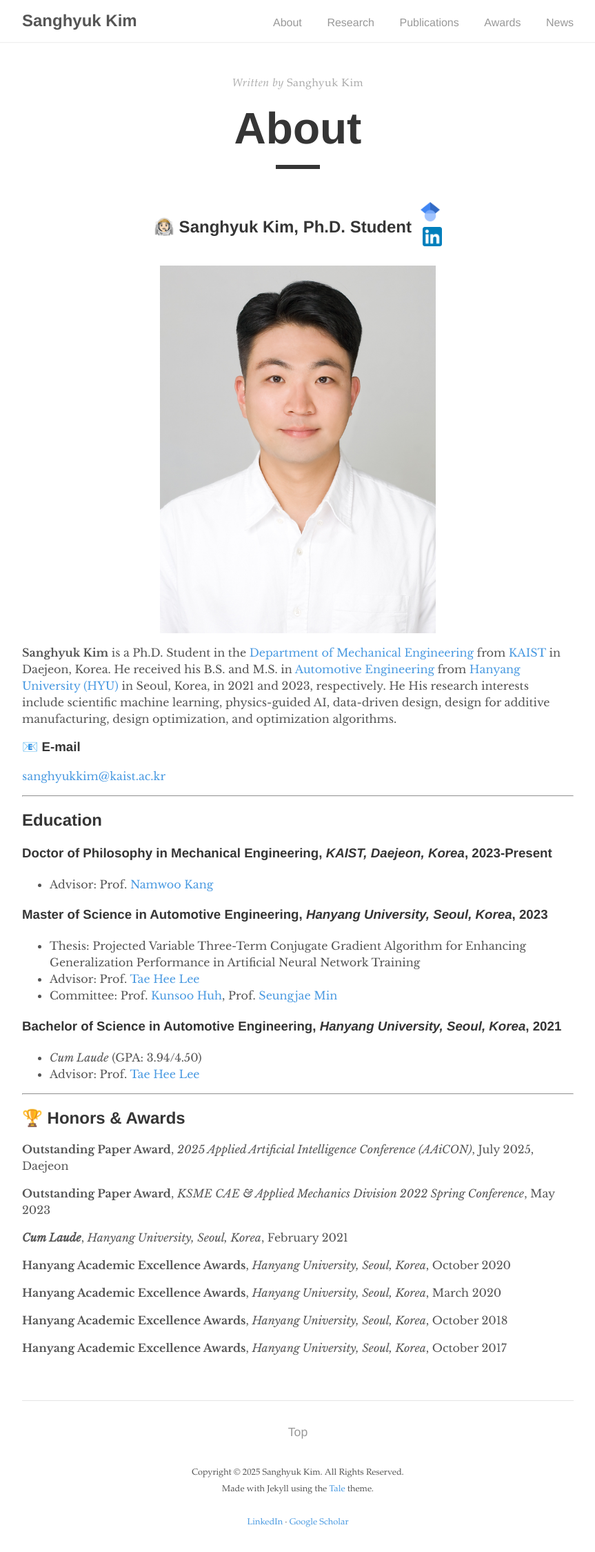
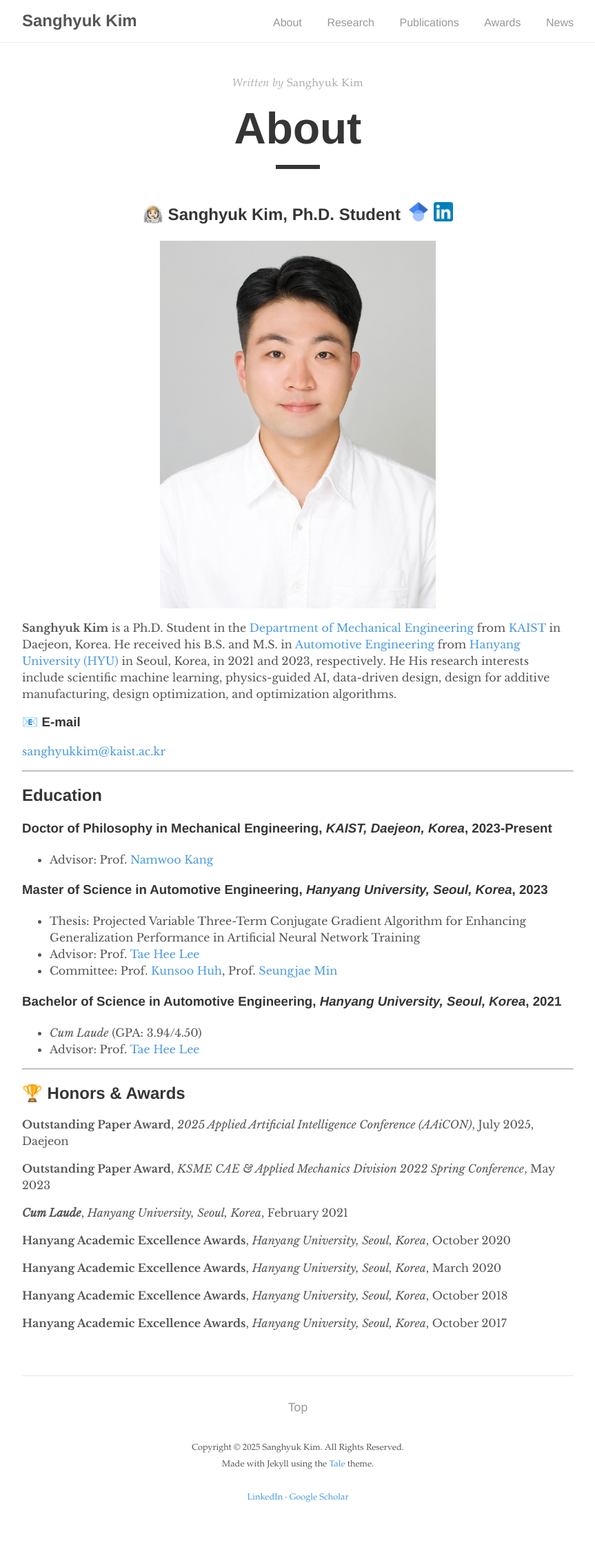
Before and after one commit to kim-sanghyuk/kim-sanghyuk.github.io, a Jekyll site: the page built from _pages/about.md, in a window 1280 px wide. Shown: the whole page at 69% size, without its empty margins (208-1071 px from the left). Built offline with Jekyll 4.4.1, drawn with Linux system fonts in a browser that asks for light colours; after the commit the page ends 2214 px from its top, so only the background shows below that.

Commit message:
Update about.md

```diff
--- a/_pages/about.md
+++ b/_pages/about.md
@@ -6,14 +6,14 @@ permalink: /about/
 published: true
 ---
 
-<h2 style="display: flex; align-items: center; justify-content: center; gap: 10px;">
+<h2 style="display: flex; align-items: center; justify-content: center; gap: 12px;">
   👨🏻‍🚀 Sanghyuk Kim, Ph.D. Student
-  <span>
+  <span style="display: flex; align-items: center; gap: 8px;">
     <a href="https://scholar.google.com/citations?user=RpcCyLQAAAAJ&hl=en" target="_blank">
-      <img src="/images/google_scholar_icon.png" alt="Google Scholar" width="28" style="vertical-align: middle;">
+      <img src="/images/google_scholar_icon.png" alt="Google Scholar" width="28">
     </a>
     <a href="https://www.linkedin.com/in/kim-sanghyuk/" target="_blank">
-      <img src="/images/linkedin_icon.png" alt="LinkedIn" width="28" style="vertical-align: middle; margin-left: 6px;">
+      <img src="/images/linkedin_icon.png" alt="LinkedIn" width="28">
     </a>
   </span>
 </h2>
```
